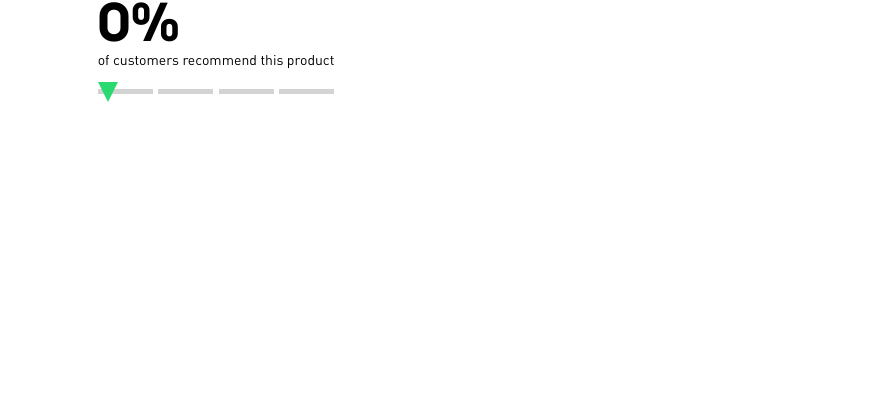
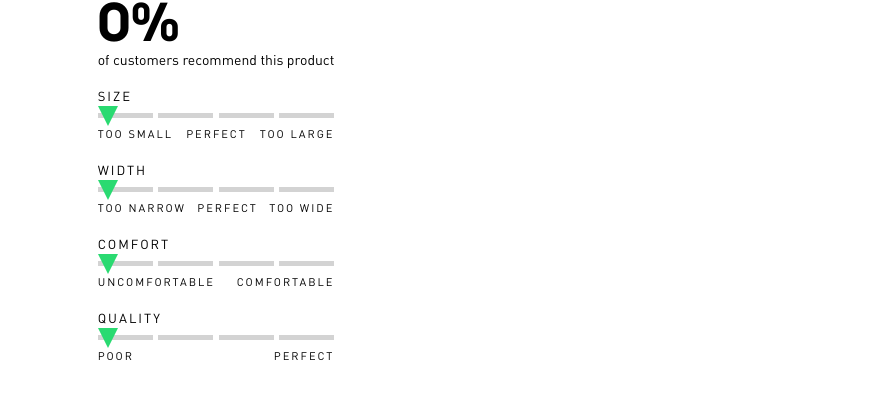
Before and after one commit to ho-sdc/Reviews-Module, a React app: page / in a window 1280 px wide. Shown: the part 341-740 px from the top of the page, without its empty margins (167-1046 px from the left). Built offline with nearby package versions, Linux system fonts and the light colour scheme; no server answers; the HTML template or start-up script is replaced by a standard one.

Commit message:
User feeback component is fully implemented.

```diff
--- a/client/src/components/Feedback.jsx
+++ b/client/src/components/Feedback.jsx
@@ -42,6 +42,8 @@ class Feedback extends Component {
           of customers recommend this product
         </div>
         <br />
+        <div>
+          <div className={styles.tag}>SIZE</div>
           <div id="container" className={styles.container}>
             <div className={styles.meter} />
             <div className={styles.meter} />
@@ -52,6 +54,64 @@ class Feedback extends Component {
             className={styles.triangle}
             style={{ left: this.conversion(sizeAvg, length) }}
           />
+          <div className={styles.tag2Div}>
+            <div className={styles.tag2}>TOO SMALL</div>
+            <div className={styles.tag2}>PERFECT</div>
+            <div className={styles.tag2}>TOO LARGE</div>
+          </div>
+        </div>
+        <div>
+          <div className={styles.tag}>WIDTH</div>
+          <div id="container" className={styles.container}>
+            <div className={styles.meter} />
+            <div className={styles.meter} />
+            <div className={styles.meter} />
+            <div className={styles.meter} />
+          </div>
+          <div
+            className={styles.triangle}
+            style={{ left: this.conversion(widthAvg, length) }}
+          />
+          <div className={styles.tag2Div}>
+            <div className={styles.tag2}>TOO NARROW</div>
+            <div className={styles.tag2}>PERFECT</div>
+            <div className={styles.tag2}>TOO WIDE</div>
+          </div>
+        </div>
+        <div>
+          <div className={styles.tag}>COMFORT</div>
+          <div id="container" className={styles.container}>
+            <div className={styles.meter} />
+            <div className={styles.meter} />
+            <div className={styles.meter} />
+            <div className={styles.meter} />
+          </div>
+          <div
+            className={styles.triangle}
+            style={{ left: this.conversion(comfortAvg, length) }}
+          />
+          <div className={styles.tag2Div}>
+            <div className={styles.tag2}>UNCOMFORTABLE</div>
+            <div className={styles.tag2}>COMFORTABLE</div>
+          </div>
+        </div>
+        <div>
+          <div className={styles.tag}>QUALITY</div>
+          <div id="container" className={styles.container}>
+            <div className={styles.meter} />
+            <div className={styles.meter} />
+            <div className={styles.meter} />
+            <div className={styles.meter} />
+          </div>
+          <div
+            className={styles.triangle}
+            style={{ left: this.conversion(qualityAvg, length) }}
+          />
+          <div className={styles.tag2Div}>
+            <div className={styles.tag2}>POOR</div>
+            <div className={styles.tag2}>PERFECT</div>
+          </div>
+        </div>
       </div>
     );
   }
--- a/client/src/styles/feedback.css
+++ b/client/src/styles/feedback.css
@@ -59,3 +59,28 @@
   position: relative;
   top: -12.5px;
 }
+
+.tag {
+  font-family: 'AdihausDIN-Regular';
+  font-size: 13px;
+  font-weight: 400;
+  letter-spacing: 2px;
+  margin-bottom: 7px;
+}
+
+.tag2Div {
+  display: flex;
+  flex-direction: row;
+  justify-content: space-between;
+}
+
+.tag2 {
+  font-family: 'AdihausDIN-Regular';
+  font-size: 11px;
+  letter-spacing: 2px;
+  font-weight: 400;
+  font-style: normal;
+  line-height: 15px;
+  margin-top: -10px;
+  padding-bottom: 20px;
+}
```
Also changed, not shown: 1 other file (tests, documents, lock files or other folders). Lines whose indentation alone changed are shown as unchanged.
